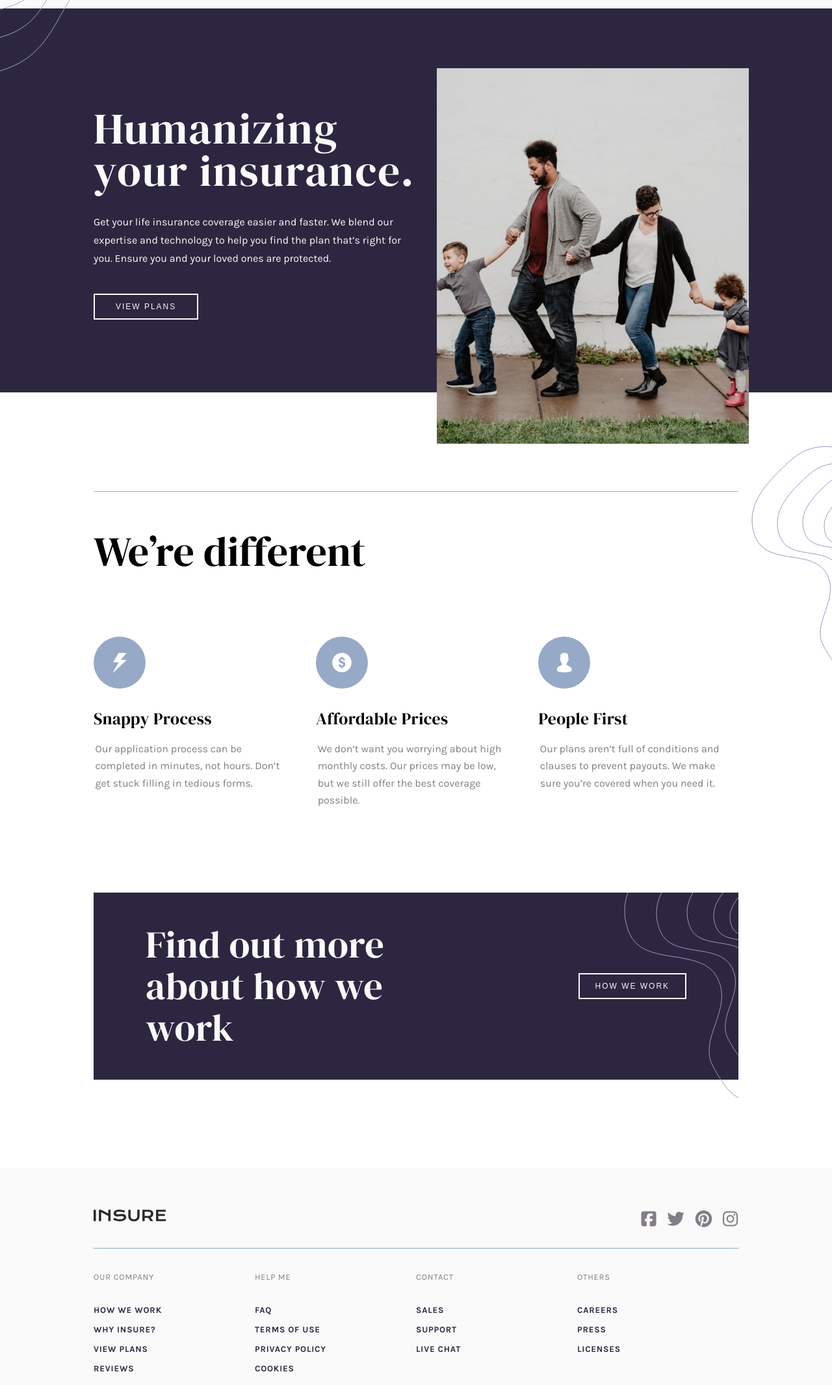
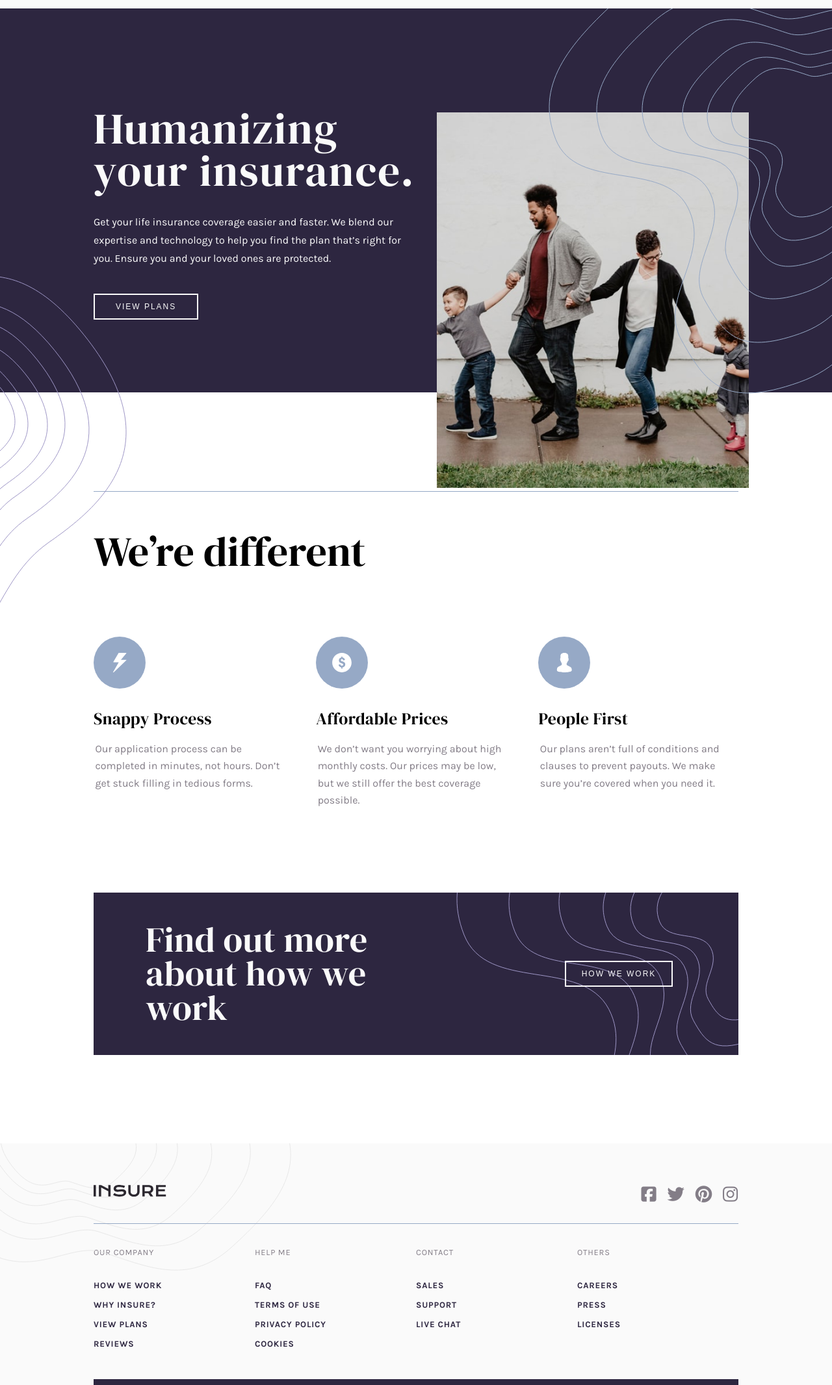
Before and after one commit to Codeyenum/insure-landing-page-master, a plain HTML site: page index.html in a window 1280 px wide. Shown: the part 55-2187 px from the top of the page at 65% size. Drawn offline with Linux system fonts and the light colour scheme.

Commit message:
desktop view

```diff
--- a/index.html
+++ b/index.html
@@ -32,10 +32,17 @@
     </header>
     <main>
         <section class="intro_section">
-            <img class="intro_img" srcset="./images/image-intro-desktop.jpg 1440w,
-            ./images/image-intro-mobile.jpg 720w" src="./images/image-intro-desktop.jpg">
+            <picture>
+                <source class="intro_img" srcset="./images/image-intro-desktop.jpg"
+                    media="(min-width: 1020px)">
+                <img class="intro_img" src="./images/image-intro-desktop.jpg" alt="">
+            </picture>
             <div class="intro_content">
-                <img class="intro-left_img" src="./images/bg-pattern-intro-left-mobile.svg" alt="">
+                <picture>
+                    <source class="intro-left_img" srcset="./images/bg-pattern-intro-left-desktop.svg"
+                        media="(min-width: 1020px)">
+                    <img class="intro-left_img" src="./images/bg-pattern-intro-left-mobile.svg" alt="">
+                </picture>
                 <h1>Humanizing your insurance.</h1>
 
                 <p>Get your life insurance coverage easier and faster. We blend our expertise
@@ -44,8 +51,11 @@
                 </p>
 
                 <button>VIEW PLANS</button>
-                <img class="intro-right_img" src="./images/bg-pattern-intro-right-mobile.svg" alt="">
-            </div>
+                <picture>
+                    <source class="intro-right_img" srcset="./images/bg-pattern-intro-right-desktop.svg"
+                        media="(min-width: 1020px)">
+                    <img class="intro-right_img" src="./images/bg-pattern-intro-right-mobile.svg" alt="">
+                </picture>
         </section>
         <section class="approach_section">
             <h2>We’re different</h2>
@@ -72,14 +82,21 @@
                 </p>
             </div>
             <div class="how-we-work">
-                <img class="how-we-work_img" src="./images/bg-pattern-how-we-work-mobile.svg" alt="">
+                <picture>
+                    <source class="how-we-work_img" srcset="./images/bg-pattern-how-we-work-desktop.svg"
+                        media="(min-width: 1020px)">
+                    <img class="how-we-work_img" src="./images/bg-pattern-how-we-work-mobile.svg" alt="">
+                </picture>
                 <h2>Find out more about how we work</h2>
                 <button>HOW WE WORK</button>
             </div>
         </section>
     </main>
     <footer>
-        <img class="footer_img" src="./images/bg-pattern-footer-mobile.svg" alt="">
+        <picture>
+            <source class="footer_img" srcset="./images/bg-pattern-footer-desktop.svg" media="(min-width: 1020px)">
+            <img class="footer_img" src="./images/bg-pattern-footer-mobile.svg" alt="">
+        </picture>
         <div class="socials_container">
             <img src="./images/logo.svg" alt="">
             <div class="socials">
--- a/style.css
+++ b/style.css
@@ -144,6 +144,11 @@ button:hover {
     cursor: pointer;
 }
 
+picture {
+    display: flex;
+    flex-direction: column;
+}
+
 .intro_img {
     width: 100%;
 }
@@ -225,6 +230,7 @@ button:hover {
     position: absolute;
     top: 0;
     right: 0;
+    max-height: 270px;
     z-index: 0;
 }
 
@@ -243,7 +249,6 @@ footer {
     align-items: center;
 
     border-bottom: 1px solid var(--grayishBlue);
-    /* min-height: 173px; */
     padding: 5rem;
     padding-bottom: 1.5rem;
     position: relative;
@@ -255,6 +260,7 @@ footer {
 }
 
 .footer_img {
+    max-height: 220px;
     width: 100%;
     position: absolute;
     top: 0;
@@ -343,6 +349,7 @@ footer a:hover {
         height: 100%;
         margin: 0;
         padding: 0 9rem;
+        position: relative;
         width: 100%;
     }
 
@@ -351,6 +358,11 @@ footer a:hover {
         top: 10rem;
         right: 8rem;
         width: 37.5%;
+    }
+
+    .intro-left_img {
+        bottom: -55%;
+        top: unset;
     }
 
 
@@ -375,6 +387,11 @@ footer a:hover {
     button {
         color: var(--veryLightGray);
         width: 32.5%;
+    }
+
+    .intro-right_img {
+        bottom: unset;
+        top: 0;
     }
 
     .approach_section {
@@ -403,13 +420,10 @@ footer a:hover {
 
     .how-we-work {
         display: flex;
-        justify-content: space-between;
+        /* justify-content: space-between; */
         align-items: center;
+        height: 250px;
         width: 100%;
-    }
-
-
-    .how-we-work {
         margin-top: 5rem;
         padding: 0 5rem;
         position: relative;
@@ -417,14 +431,16 @@ footer a:hover {
 
     .how-we-work h2 {
         border: none;
-        font-size: 3.65rem;
+        font-size: calc(.75rem + 3.3vw);
+        line-height: calc(.65rem + 3.3vw);
+
         font-weight: 400;
-        line-height: 4rem;
         position: relative;
         z-index: 2;
 
         margin: 0;
-        width: 57%;
+        margin-right: 22.5%;
+        width: 55%;
     }
 
     .how-we-work button {
@@ -472,12 +488,11 @@ footer a:hover {
     }
 
     .footer_img {
-        width: 100%;
+        width: 35%;
         position: absolute;
         top: 0;
         left: 0;
         z-index: 0;
-        display: none;
     }
 
     footer h4 {
```
